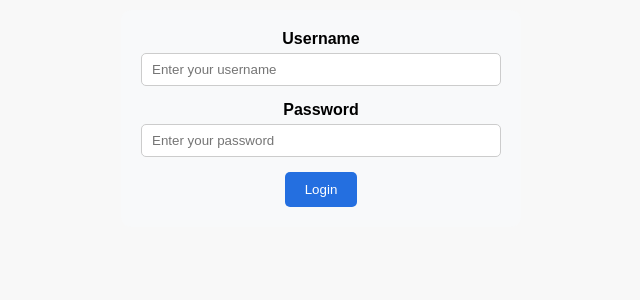
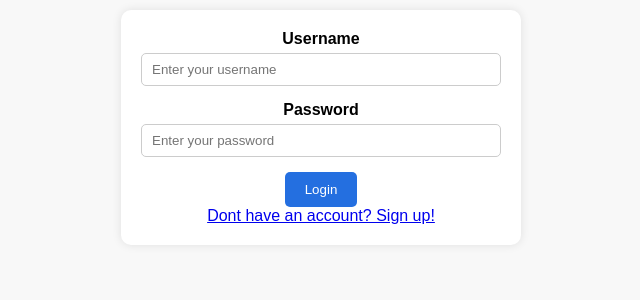
Before and after one commit to Carloo1234/Mini-Social-Media, a Django app: page /login in a window 1280 px wide. Shown: the top 300 px of the page, without its empty margins (319-959 px from the left). Run offline with Django 5.2, Linux system fonts and the light colour scheme; some libraries are stand-ins or nearby versions.

Commit message:
Index page now redirects to feeds if logged in, and if not it redirects to signup route. Signup page and loginpage now also have a tags linking to each other.

```diff
--- a/social/static/social/styles.css
+++ b/social/static/social/styles.css
@@ -248,8 +248,9 @@ form{
   max-width: 400px;
   margin: 0 auto;
   padding: 20px;
-  background: #f8f9fa;
+  background: #fff;
   border-radius: 10px;
+  box-shadow: 0 0 10px rgba(0,0,0,0.1);
 }
 
 .form-group {
@@ -319,3 +320,7 @@ form{
 .logout-btn:hover{
     background-color: rgb(183, 30, 30);
 }
+
+.auth{
+    margin-top: 50px;
+}
--- a/social/templates/social/login.html
+++ b/social/templates/social/login.html
@@ -39,6 +39,8 @@
   {% if form.non_field_errors %}
     <div class="error-text">{{ form.non_field_errors.0 }}</div>
   {% endif %}
+  <br>
+  <a class="auth" href="{% url 'signup_view' %}">Dont have an account? Sign up!</a>
 </form>
 </div>
 {% endblock %}
--- a/social/templates/social/signup.html
+++ b/social/templates/social/signup.html
@@ -65,6 +65,8 @@
   {% if form.non_field_errors %}
     <div class="error-text">{{ form.non_field_errors.0 }}</div>
   {% endif %}
+  <br>
+  <a class="auth" href="{% url 'login_view' %}">Already have an account? Log in!</a>
 </form>
     </div>
 {% endblock %}
--- a/social/views.py
+++ b/social/views.py
@@ -25,7 +25,11 @@ class UserCreationFormExtended(UserCreationForm):
 # Create your views here.
 
 def index(request):
-    return render(request, "social/index.html")
+    if request.user.is_authenticated:
+        return HttpResponseRedirect(reverse("feed"))
+    else:
+        return HttpResponseRedirect(reverse("signup_view"))
+
 
 @login_required
 def feed(request):
```
Also changed, not shown: db.sqlite3.
